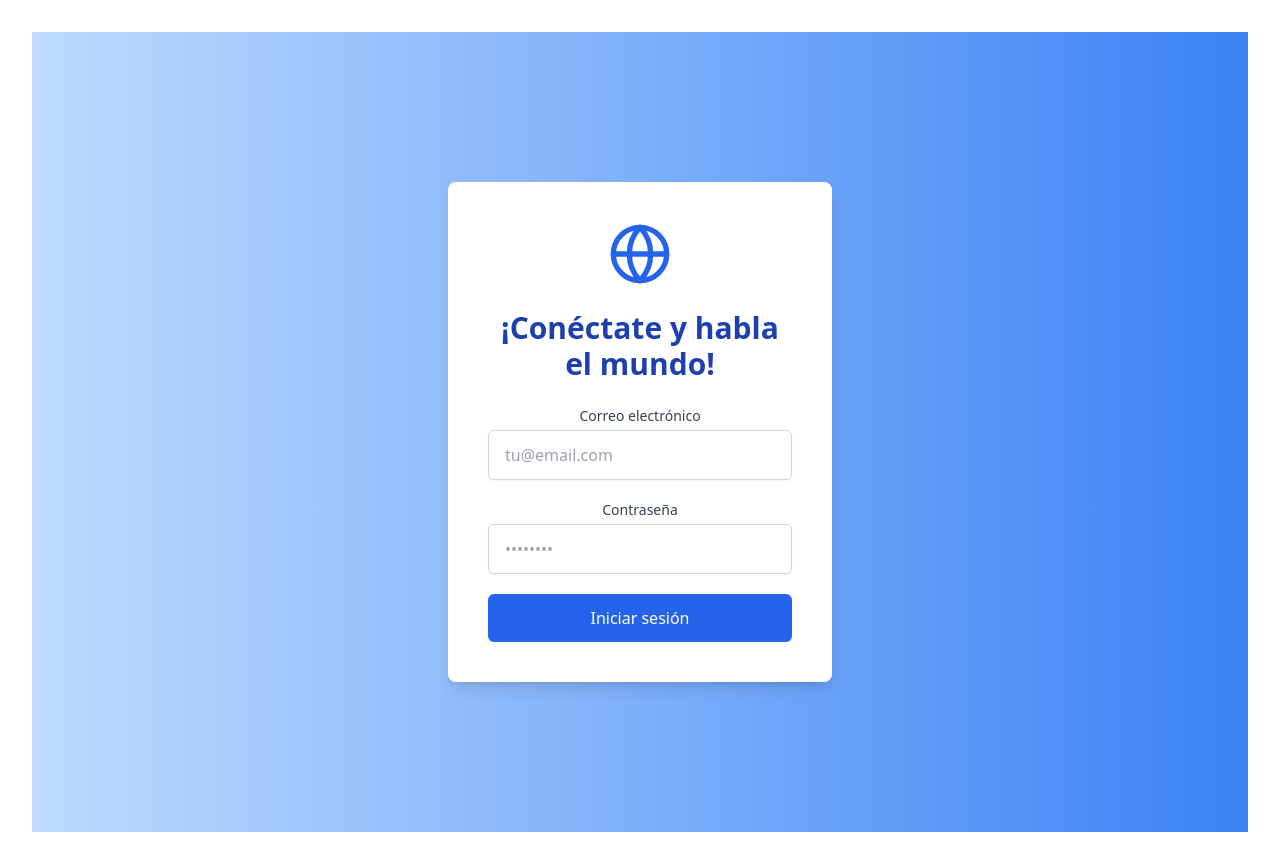
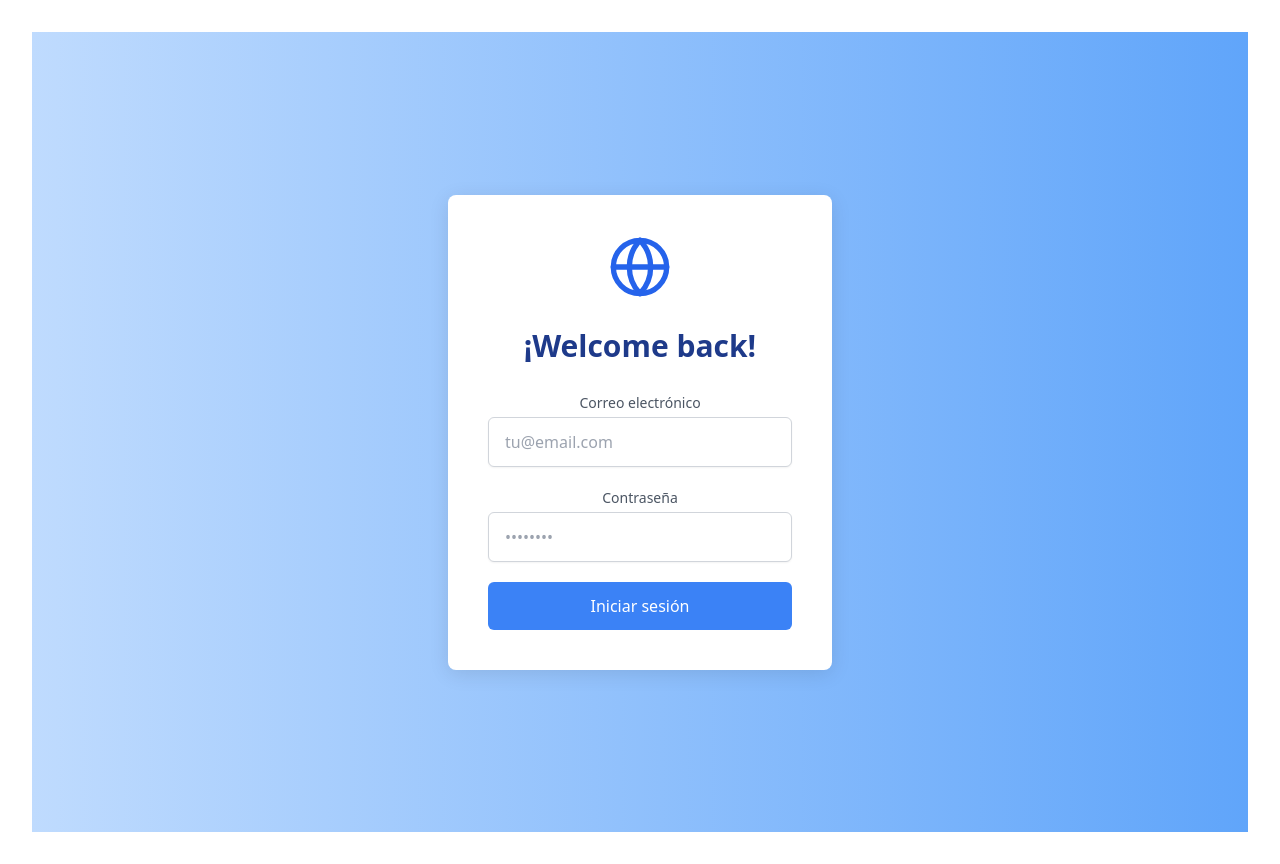
Before and after one commit to tonx117/ArquitecturaGrupal, a React (Vite) app in the folder front/: page / in a window 1280 px wide. Built offline with nearby package versions, Linux system fonts and the light colour scheme.

Commit message:
feat: add functional login and registration components

```diff
--- a/front/src/App.tsx
+++ b/front/src/App.tsx
@@ -1,8 +1,7 @@
 import React from 'react';
 import { BrowserRouter as Router, Routes, Route } from 'react-router-dom';
-import LoginForm from './components/LoginForm'; // Ajusta la ruta según sea necesario
-import RegistroForm from './components/Register'; // Ajusta la ruta según sea necesario
-import './App.css';
+import LoginForm from './components/LoginForm';
+import RegistroForm from './components/Register';
 import './App.css';
 
 function App() {
--- /dev/null
+++ b/front/src/components/LoginForm.css
@@ -0,0 +1,80 @@
+/* LoginForm.css */
+@tailwind base;
+@tailwind components;
+@tailwind utilities;
+
+.login-container {
+    min-height: 100vh;
+    display: flex;
+    align-items: center;
+    justify-content: center;
+    background: linear-gradient(to right, #bfdbfe, #60a5fa);
+}
+
+.login-box {
+    background-color: white;
+    padding: 2.5rem; /* 10 units */
+    border-radius: 0.5rem; /* Rounded corners */
+    box-shadow: 0 4px 20px rgba(0, 0, 0, 0.1); /* Sombra suave */
+    width: 24rem; /* Width of the form */
+}
+
+.logo-container {
+    display: flex;
+    justify-content: center;
+    margin-bottom: 1.5rem; /* 6 units */
+}
+
+.title {
+    font-size: 1.875rem; /* 3xl */
+    font-weight: bold;
+    text-align: center;
+    color: #1e3a8a; /* Azul oscuro */
+    margin-bottom: 1.5rem; /* 6 units */
+}
+
+.label {
+    display: block;
+    font-size: 0.875rem; /* text-sm */
+    font-weight: 500; /* Medium weight */
+    color: #4b5563; /* Gray */
+    margin-bottom: 0.25rem; /* 1 unit */
+}
+
+.input {
+    width: 100%;
+    padding: 0.75rem 1rem; /* Py-3, Px-4 */
+    border: 1px solid #d1d5db; /* Border gray */
+    border-radius: 0.375rem; /* Rounded */
+    box-shadow: 0 1px 2px rgba(0, 0, 0, 0.05); /* Light shadow */
+    placeholder: #9ca3af; /* Placeholder gray */
+    transition: all 0.15s ease-in-out; /* Smooth transition */
+}
+
+.input:focus {
+    outline: none;
+    ring: 2px solid #3b82f6; /* Blue focus ring */
+    border-color: transparent; /* Hide default border */
+}
+
+.error-message {
+    color: #f87171; /* Red for error messages */
+    font-size: 0.875rem; /* text-sm */
+}
+
+.submit-button {
+    width: 100%;
+    background-color: #3b82f6; /* Blue */
+    color: white;
+    border-radius: 0.375rem; /* Rounded */
+    padding: 0.75rem; /* Py-3 */
+    transition: all 0.15s ease-in-out; /* Smooth transition */
+}
+
+.submit-button:hover {
+    background-color: #2563eb; /* Darker blue on hover */
+}
+
+.submit-button:disabled {
+    background-color: #bfdbfe; /* Light blue when disabled */
+}
--- a/front/src/components/LoginForm.tsx
+++ b/front/src/components/LoginForm.tsx
@@ -1,5 +1,6 @@
 import { useState } from 'react';
 import { Globe } from 'lucide-react';
+import './LoginForm.css'; // Importa el archivo CSS
 
 // Adaptador para la lógica de negocio (siguiendo arquitectura hexagonal)
 interface LoginAdapter {
@@ -9,10 +10,8 @@ interface LoginAdapter {
 // Implementación mock del adaptador
 const mockLoginAdapter: LoginAdapter = {
   login: async (email, password) => {
-    // Simulación de una llamada a API
     await new Promise(resolve => setTimeout(resolve, 1000));
     console.log('Login attempt:', { email, password });
-    // Aquí iría la lógica real de autenticación
   }
 };
 
@@ -33,7 +32,6 @@ export default function LoginForm({ loginAdapter = mockLoginAdapter }: LoginForm
 
     try {
       await loginAdapter.login(email, password);
-      // Manejar el éxito del inicio de sesión aquí
     } catch (err) {
       setError('Error al iniciar sesión. Por favor, inténtalo de nuevo.');
     } finally {
@@ -42,17 +40,17 @@ export default function LoginForm({ loginAdapter = mockLoginAdapter }: LoginForm
   }
 
   return (
-    <div className="min-h-screen flex items-center justify-center bg-gradient-to-r from-blue-200 to-blue-500">
-      <div className="bg-white p-10 rounded-lg shadow-lg w-96">
-        <div className="flex justify-center mb-6">
+    <div className="login-container">
+      <div className="login-box">
+        <div className="logo-container">
           <Globe className="text-blue-600 w-16 h-16" />
         </div>
-        <h2 className="text-3xl font-bold text-center text-blue-800 mb-6">
-          ¡Conéctate y habla el mundo!
+        <h2 className="title">
+        ¡Welcome back!
         </h2>
         <form onSubmit={handleSubmit} className="space-y-5">
           <div>
-            <label htmlFor="email" className="block text-sm font-medium text-gray-700 mb-1">
+            <label htmlFor="email" className="label">
               Correo electrónico
             </label>
             <input
@@ -61,12 +59,12 @@ export default function LoginForm({ loginAdapter = mockLoginAdapter }: LoginForm
               value={email}
               onChange={(e) => setEmail(e.target.value)}
               required
-              className="w-full px-4 py-3 border border-gray-300 rounded-md shadow-sm placeholder-gray-400 focus:outline-none focus:ring-2 focus:ring-blue-500 focus:border-transparent transition duration-150 ease-in-out"
+              className="input"
               placeholder="tu@email.com"
             />
           </div>
           <div>
-            <label htmlFor="password" className="block text-sm font-medium text-gray-700 mb-1">
+            <label htmlFor="password" className="label">
               Contraseña
             </label>
             <input
@@ -75,15 +73,15 @@ export default function LoginForm({ loginAdapter = mockLoginAdapter }: LoginForm
               value={password}
               onChange={(e) => setPassword(e.target.value)}
               required
-              className="w-full px-4 py-3 border border-gray-300 rounded-md shadow-sm placeholder-gray-400 focus:outline-none focus:ring-2 focus:ring-blue-500 focus:border-transparent transition duration-150 ease-in-out"
+              className="input"
               placeholder="••••••••"
             />
           </div>
-          {error && <p className="text-red-600 text-sm">{error}</p>}
+          {error && <p className="error-message">{error}</p>}
           <button
             type="submit"
             disabled={isLoading}
-            className="w-full bg-blue-600 text-white rounded-md py-3 hover:bg-blue-700 focus:outline-none focus:ring-2 focus:ring-blue-500 focus:ring-offset-2 transition duration-150 ease-in-out"
+            className="submit-button"
           >
             {isLoading ? 'Iniciando sesión...' : 'Iniciar sesión'}
           </button>
--- a/front/src/components/Register.tsx
+++ b/front/src/components/Register.tsx
@@ -1,108 +1,122 @@
-import React from 'react'
-import { useForm } from 'react-hook-form'
+import { useState } from 'react';
+import { Globe } from 'lucide-react';
+import './LoginForm.css'; // Importa el archivo CSS
 
-
-type FormData = {
-  nombre: string
-  apellido: string
-  email: string
-  password: string
+// Adaptador para la lógica de negocio (siguiendo arquitectura hexagonal)
+interface RegisterAdapter {
+  register: (firstName: string, lastName: string, email: string, password: string) => Promise<void>;
 }
 
-export default function RegistroForm() {
-  const { register, handleSubmit, formState: { errors } } = useForm<FormData>()
+// Implementación mock del adaptador
+const mockRegisterAdapter: RegisterAdapter = {
+  register: async (firstName, lastName, email, password) => {
+    await new Promise(resolve => setTimeout(resolve, 1000));
+    console.log('Registration attempt:', { firstName, lastName, email, password });
+  }
+};
 
-  const onSubmit = (data: FormData) => {
-    console.log(data)
-    // Aquí iría la lógica para enviar los datos al servidor
+interface RegisterFormProps {
+  registerAdapter: RegisterAdapter;
+}
+
+export default function RegisterForm({ registerAdapter = mockRegisterAdapter }: RegisterFormProps) {
+  const [firstName, setFirstName] = useState('');
+  const [lastName, setLastName] = useState('');
+  const [email, setEmail] = useState('');
+  const [password, setPassword] = useState('');
+  const [isLoading, setIsLoading] = useState(false);
+  const [error, setError] = useState('');
+
+  const handleSubmit = async (e: React.FormEvent<HTMLFormElement>) => {
+    e.preventDefault();
+    setIsLoading(true);
+    setError('');
+
+    try {
+      await registerAdapter.register(firstName, lastName, email, password);
+    } catch (err) {
+      setError('Error al registrarse. Por favor, inténtalo de nuevo.');
+    } finally {
+      setIsLoading(false);
+    }
   }
 
   return (
-    <div className="min-h-screen flex items-center justify-center bg-gray-100">
-      <div className="max-w-md w-full space-y-8 p-8 bg-white rounded-xl shadow-md">
+    <div className="login-container">
+      <div className="login-box">
+        <div className="logo-container">
+          <Globe className="text-blue-600 w-16 h-16" />
+        </div>
+        <h2 className="title">
+          ¡Regístrate y habla el mundo!
+        </h2>
+        <form onSubmit={handleSubmit} className="space-y-5">
           <div>
-          <h2 className="mt-6 text-center text-3xl font-extrabold text-gray-900">
-            Crear una cuenta
-          </h2>
-        </div>
-        <form className="mt-8 space-y-6" onSubmit={handleSubmit(onSubmit)}>
-          <div className="rounded-md shadow-sm -space-y-px">
-            <div>
-              <label htmlFor="nombre" className="sr-only">
+            <label htmlFor="firstName" className="label">
               Nombre
             </label>
             <input
-                id="nombre"
+              id="firstName"
               type="text"
-                {...register('nombre', { required: 'El nombre es obligatorio' })}
-                className="appearance-none rounded-none relative block w-full px-3 py-2 border border-gray-300 placeholder-gray-500 text-gray-900 rounded-t-md focus:outline-none focus:ring-indigo-500 focus:border-indigo-500 focus:z-10 sm:text-sm"
-                placeholder="Nombre"
+              value={firstName}
+              onChange={(e) => setFirstName(e.target.value)}
+              required
+              className="input"
+              placeholder="Tu nombre"
             />
-              {errors.nombre && <p className="mt-2 text-sm text-red-600">{errors.nombre.message}</p>}
           </div>
           <div>
-              <label htmlFor="apellido" className="sr-only">
+            <label htmlFor="lastName" className="label">
               Apellido
             </label>
             <input
-                id="apellido"
+              id="lastName"
               type="text"
-                {...register('apellido', { required: 'El apellido es obligatorio' })}
-                className="appearance-none rounded-none relative block w-full px-3 py-2 border border-gray-300 placeholder-gray-500 text-gray-900 focus:outline-none focus:ring-indigo-500 focus:border-indigo-500 focus:z-10 sm:text-sm"
-                placeholder="Apellido"
+              value={lastName}
+              onChange={(e) => setLastName(e.target.value)}
+              required
+              className="input"
+              placeholder="Tu apellido"
             />
-              {errors.apellido && <p className="mt-2 text-sm text-red-600">{errors.apellido.message}</p>}
           </div>
           <div>
-              <label htmlFor="email" className="sr-only">
+            <label htmlFor="email" className="label">
               Correo electrónico
             </label>
             <input
               id="email"
               type="email"
-                {...register('email', {
-                  required: 'El correo electrónico es obligatorio',
-                  pattern: {
-                    value: /^[A-Z0-9._%+-]+@[A-Z0-9.-]+\.[A-Z]{2,}$/i,
-                    message: 'Dirección de correo electrónico inválida'
-                  }
-                })}
-                className="appearance-none rounded-none relative block w-full px-3 py-2 border border-gray-300 placeholder-gray-500 text-gray-900 focus:outline-none focus:ring-indigo-500 focus:border-indigo-500 focus:z-10 sm:text-sm"
-                placeholder="Correo electrónico"
+              value={email}
+              onChange={(e) => setEmail(e.target.value)}
+              required
+              className="input"
+              placeholder="tu@email.com"
             />
-              {errors.email && <p className="mt-2 text-sm text-red-600">{errors.email.message}</p>}
           </div>
           <div>
-              <label htmlFor="password" className="sr-only">
+            <label htmlFor="password" className="label">
               Contraseña
             </label>
             <input
               id="password"
               type="password"
-                {...register('password', {
-                  required: 'La contraseña es obligatoria',
-                  minLength: {
-                    value: 6,
-                    message: 'La contraseña debe tener al menos 6 caracteres'
-                  }
-                })}
-                className="appearance-none rounded-none relative block w-full px-3 py-2 border border-gray-300 placeholder-gray-500 text-gray-900 rounded-b-md focus:outline-none focus:ring-indigo-500 focus:border-indigo-500 focus:z-10 sm:text-sm"
-                placeholder="Contraseña"
+              value={password}
+              onChange={(e) => setPassword(e.target.value)}
+              required
+              className="input"
+              placeholder="••••••••"
             />
-              {errors.password && <p className="mt-2 text-sm text-red-600">{errors.password.message}</p>}
           </div>
-          </div>
-
-          <div>
+          {error && <p className="error-message">{error}</p>}
           <button
             type="submit"
-              className="group relative w-full flex justify-center py-2 px-4 border border-transparent text-sm font-medium rounded-md text-white bg-indigo-600 hover:bg-indigo-700 focus:outline-none focus:ring-2 focus:ring-offset-2 focus:ring-indigo-500"
+            disabled={isLoading}
+            className="submit-button"
           >
-              Registrarse
+            {isLoading ? 'Registrando...' : 'Registrarse'}
           </button>
-          </div>
         </form>
       </div>
     </div>
-  )
+  );
 }
--- /dev/null
+++ b/front/src/components/RegisterForm.css
@@ -0,0 +1,80 @@
+/* RegisterForm.css */
+@tailwind base;
+@tailwind components;
+@tailwind utilities;
+
+.register-container {
+    min-height: 100vh;
+    display: flex;
+    align-items: center;
+    justify-content: center;
+    background: linear-gradient(to right, #bfdbfe, #60a5fa);
+}
+
+.register-box {
+    background-color: white;
+    padding: 2.5rem; /* 10 units */
+    border-radius: 0.5rem; /* Rounded corners */
+    box-shadow: 0 4px 20px rgba(0, 0, 0, 0.1); /* Sombra suave */
+    width: 24rem; /* Width of the form */
+}
+
+.logo-container {
+    display: flex;
+    justify-content: center;
+    margin-bottom: 1.5rem; /* 6 units */
+}
+
+.title {
+    font-size: 1.875rem; /* 3xl */
+    font-weight: bold;
+    text-align: center;
+    color: #1e3a8a; /* Azul oscuro */
+    margin-bottom: 1.5rem; /* 6 units */
+}
+
+.label {
+    display: block;
+    font-size: 0.875rem; /* text-sm */
+    font-weight: 500; /* Medium weight */
+    color: #4b5563; /* Gray */
+    margin-bottom: 0.25rem; /* 1 unit */
+}
+
+.input {
+    width: 100%;
+    padding: 0.75rem 1rem; /* Py-3, Px-4 */
+    border: 1px solid #d1d5db; /* Border gray */
+    border-radius: 0.375rem; /* Rounded */
+    box-shadow: 0 1px 2px rgba(0, 0, 0, 0.05); /* Light shadow */
+    placeholder: #9ca3af; /* Placeholder gray */
+    transition: all 0.15s ease-in-out; /* Smooth transition */
+}
+
+.input:focus {
+    outline: none;
+    ring: 2px solid #3b82f6; /* Blue focus ring */
+    border-color: transparent; /* Hide default border */
+}
+
+.error-message {
+    color: #f87171; /* Red for error messages */
+    font-size: 0.875rem; /* text-sm */
+}
+
+.submit-button {
+    width: 100%;
+    background-color: #3b82f6; /* Blue */
+    color: white;
+    border-radius: 0.375rem; /* Rounded */
+    padding: 0.75rem; /* Py-3 */
+    transition: all 0.15s ease-in-out; /* Smooth transition */
+}
+
+.submit-button:hover {
+    background-color: #2563eb; /* Darker blue on hover */
+}
+
+.submit-button:disabled {
+    background-color: #bfdbfe; /* Light blue when disabled */
+}
```
Lines whose indentation alone changed are shown as unchanged.
